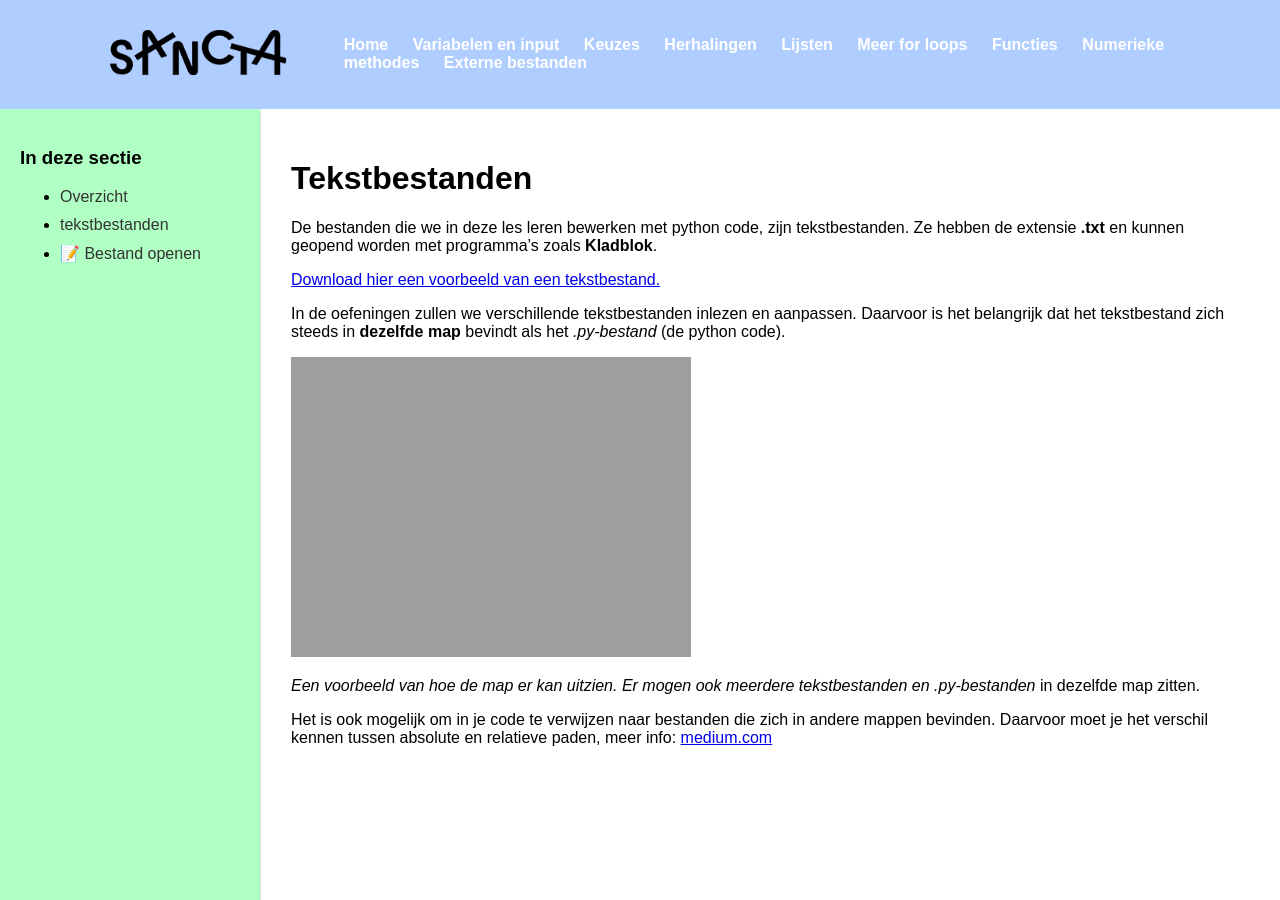
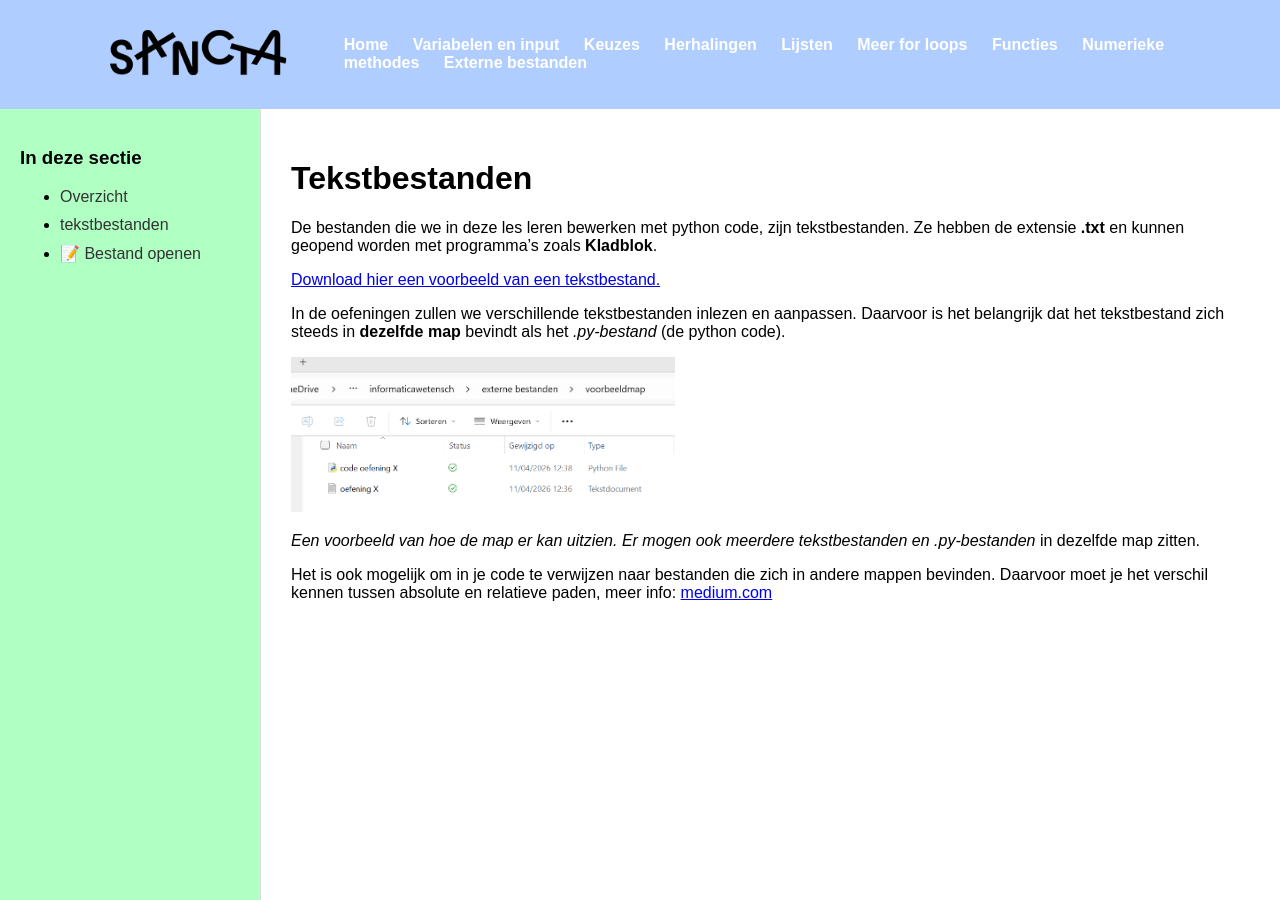
Before and after one commit to milanvandeput/milanvandeput.github.io, a Jekyll site: the page built from Externe bestanden/z0 tekstbestanden.md, in a window 1280 px wide. Built offline with Jekyll 4.4.1, drawn with Linux system fonts in a browser that asks for light colours.

Commit message:
Update z0 tekstbestanden.md

```diff
--- a/Externe bestanden/z0 tekstbestanden.md
+++ b/Externe bestanden/z0 tekstbestanden.md
@@ -11,7 +11,7 @@
 
 In de oefeningen zullen we verschillende tekstbestanden inlezen en aanpassen. Daarvoor is het belangrijk dat het tekstbestand zich steeds in **dezelfde map** bevindt als het *.py-bestand* (de python code).
 
-![Numeriek](/assets/images/tekst1.png style="width: 40%; max-width: 100%; height: auto;")
+<img src="/assets/images/tekst1.png" style="width: 40%; max-width: 100%; height: auto;">
 
 
 *Een voorbeeld van hoe de map er kan uitzien. Er mogen ook meerdere tekstbestanden en .py-bestanden* in dezelfde map zitten.
```
